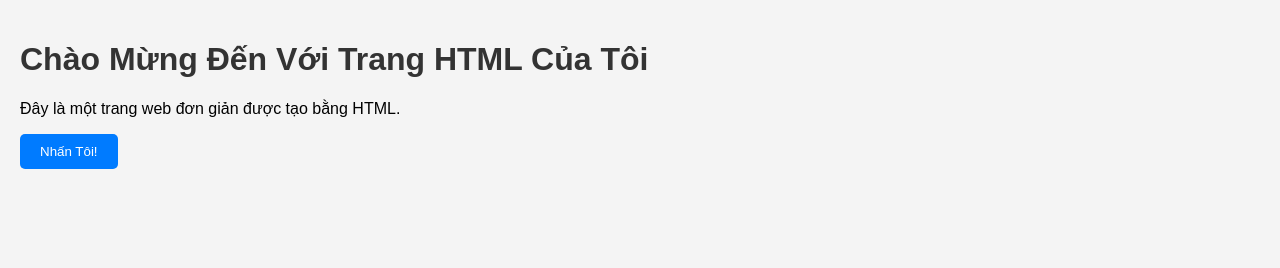
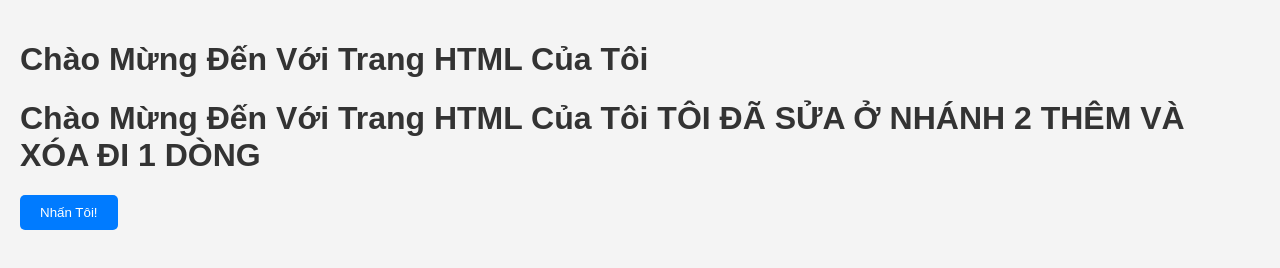
Before and after one commit to quangchung2112/duan, a plain HTML site: page index.html in a window 1280 px wide. Drawn offline with Linux system fonts and the light colour scheme.

Commit message:
Sua index o nhanh 1

```diff
--- a/index.html
+++ b/index.html
@@ -29,7 +29,11 @@
   </head>
   <body>
     <h1>Chào Mừng Đến Với Trang HTML Của Tôi</h1>
-    <p>Đây là một trang web đơn giản được tạo bằng HTML.</p>
+
+    <h1>
+      Chào Mừng Đến Với Trang HTML Của Tôi TÔI ĐÃ SỬA Ở NHÁNH 2 THÊM VÀ XÓA ĐI 1
+      DÒNG
+    </h1>
     <button onclick="alert('Bạn đã nhấn nút!')">Nhấn Tôi!</button>
   </body>
 </html>
```
